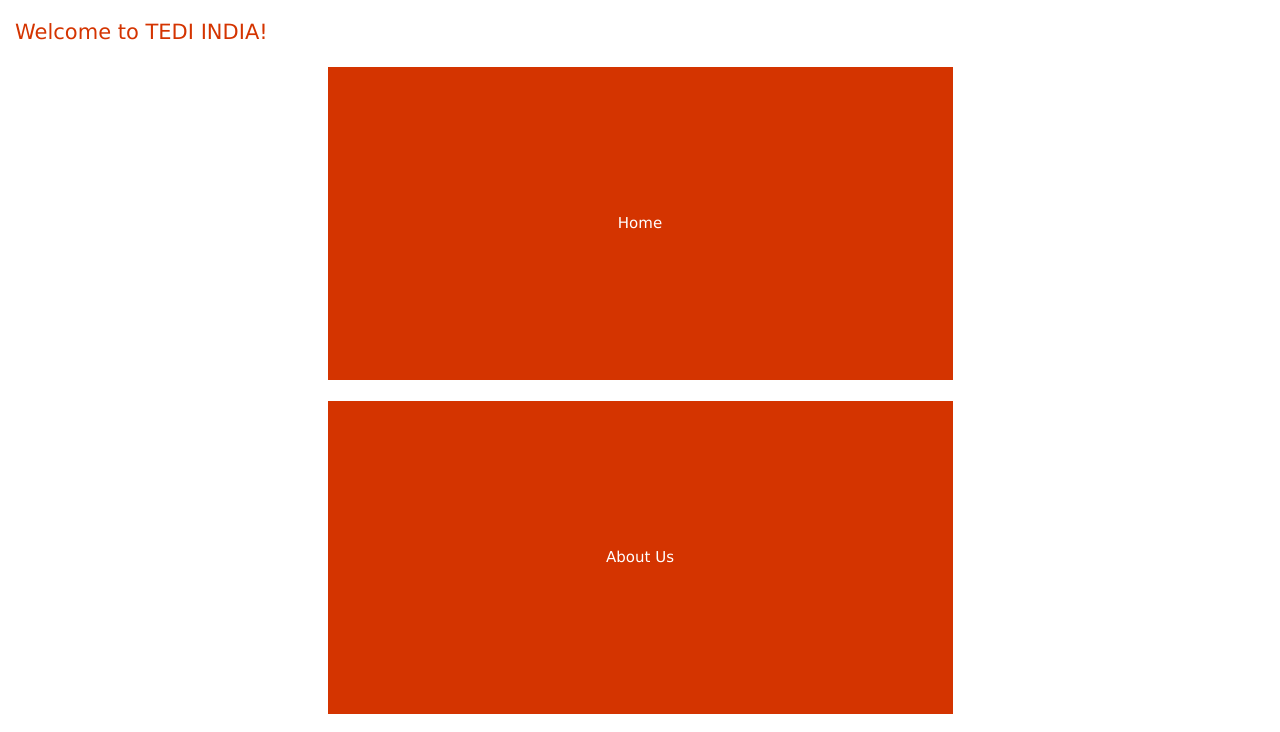
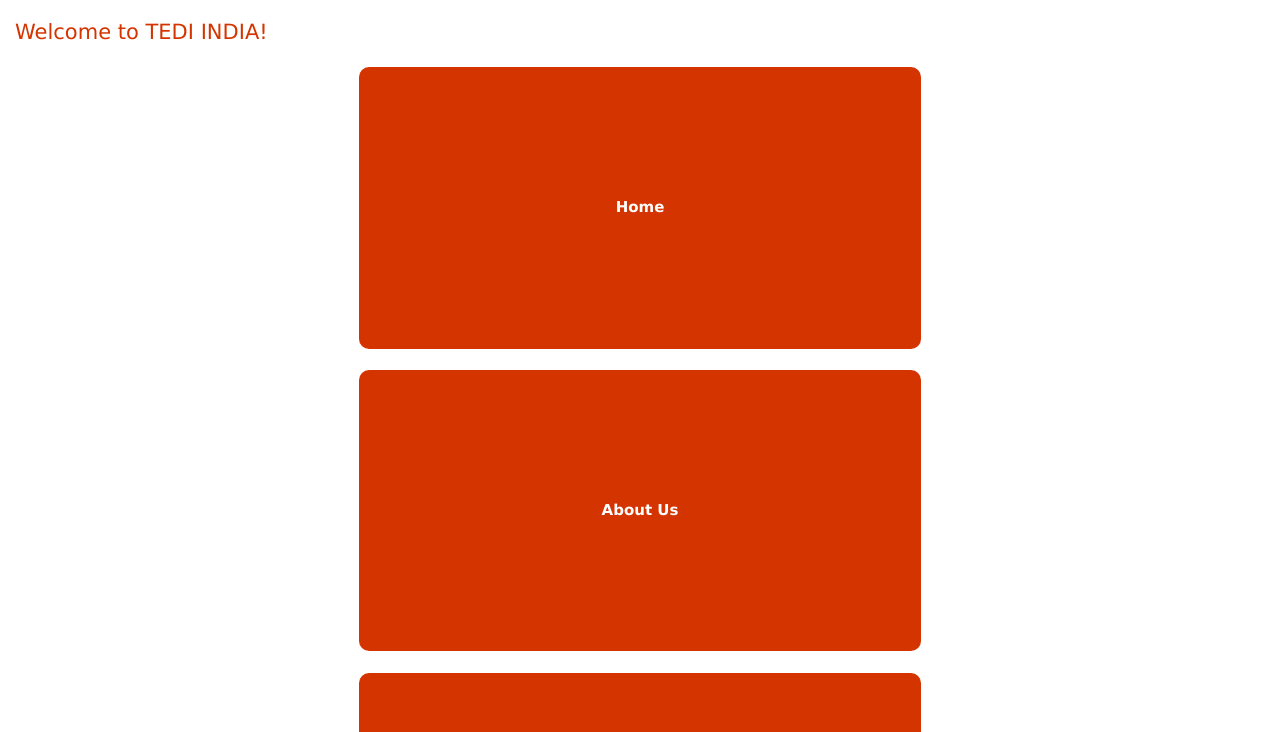
Before and after one commit to Thileepan/TediIndia, a plain HTML site: page index.html in a window 1280 px wide. Shown: the part 54-786 px from the top of the page. Drawn offline with Linux system fonts and the light colour scheme.

Commit message:
css modified

```diff
--- a/css/custom.css
+++ b/css/custom.css
@@ -45,11 +45,16 @@ body {
 
 .rectangle-box{
     position: relative;
-    width: 50%;
+    width: 45%;
     overflow: hidden;
     background: #D43400;
 	cursor:pointer;
 	cursor:hand;
+
+	-moz-border-radius: 10px;
+	-webkit-border-radius: 10px;
+	border-radius: 10px; /* future proofing */
+	-khtml-border-radius: 10px; /* for old Konqueror browsers */
 }
 .rectangle-box:before{
     content: "";
@@ -63,6 +68,7 @@ body {
     bottom: 0;
     right: 0;
     color: white;
+	font-weight: bold;
 
 }
 .rectangle-content div {
```
